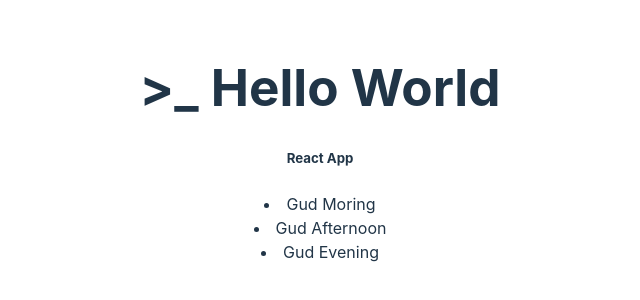
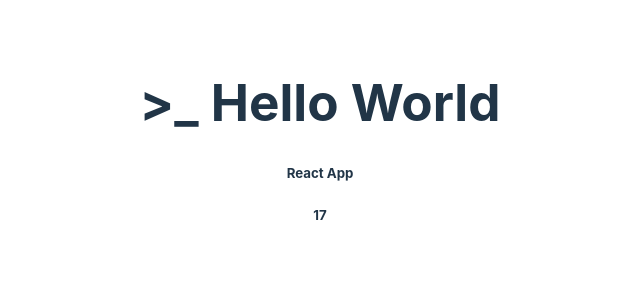
Before and after one commit to MatthewsM2/Blog-Site, a React (Vite) app: page / in a window 1280 px wide. Shown: the part 256-556 px from the top of the page, without its empty margins (320-960 px from the left). Built offline with nearby package versions, Linux system fonts and the light colour scheme.

Commit message:
Modification

```diff
--- a/src/App.jsx
+++ b/src/App.jsx
@@ -7,14 +7,13 @@ function App() {
   const [count, setCount] = useState(0)
   const message = ">_ Hello World"
   const name = ["Gud Moring","Gud Afternoon","Gud Evening"];
+  const date = new Date();
+  const hour = date.getHours();
   return (
     <>
       <h1> {message} </h1>
 	  <h5> React App </h5>
-    {name.map( (name, index) => (
-
-      <li key={index}>{name}</li>
-    ) )}
+    <h5> { date.getHours() } </h5>
     </>
   )
 }
```
